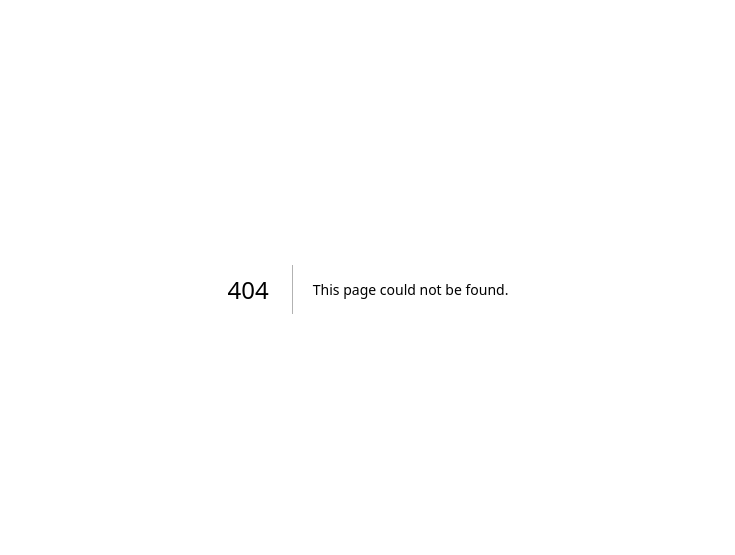
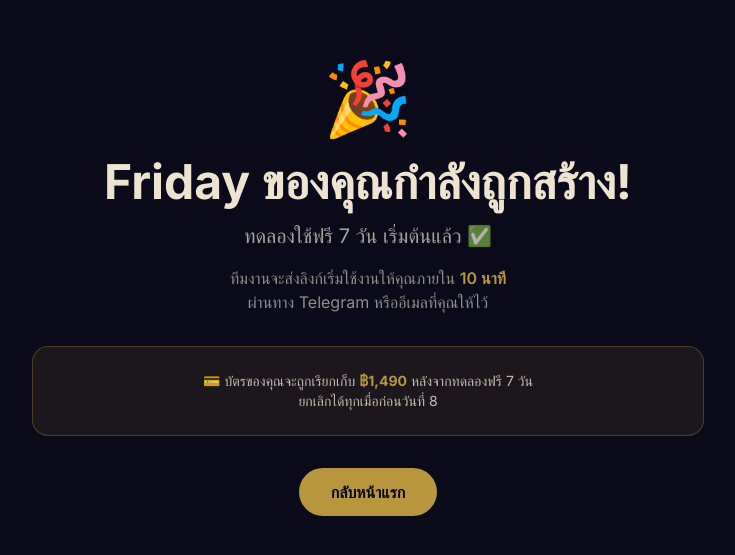
Before and after one commit to jetlauncher/getyourfriday, a Next.js app: page /success in a window 1280 px wide. Before the commit this address had no page. Shown: the part 111-666 px from the top of the page, without its empty margins (272-1007 px from the left). Built offline with nearby package versions, Linux system fonts and the light colour scheme.

Commit message:
Add /success page for post-Stripe redirect

```diff
--- /dev/null
+++ b/app/success/page.tsx
@@ -0,0 +1,35 @@
+'use client'
+
+import Link from 'next/link'
+
+export default function SuccessPage() {
+  return (
+    <div className="min-h-screen bg-[#0A0A1A] flex items-center justify-center p-4">
+      <div className="max-w-2xl w-full text-center">
+        <div className="text-7xl mb-6">🎉</div>
+        <h1 className="text-4xl md:text-5xl font-bold text-[#EDE3D0] mb-4">
+          Friday ของคุณกำลังถูกสร้าง!
+        </h1>
+        <p className="text-xl text-[#EDE3D0]/70 mb-4">
+          ทดลองใช้ฟรี 7 วัน เริ่มต้นแล้ว ✅
+        </p>
+        <p className="text-[#EDE3D0]/60 mb-8">
+          ทีมงานจะส่งลิงก์เริ่มใช้งานให้คุณภายใน <span className="text-[#B8963E] font-semibold">10 นาที</span><br />
+          ผ่านทาง Telegram หรืออีเมลที่คุณให้ไว้
+        </p>
+        <div className="bg-[#B8963E]/10 border border-[#B8963E]/30 rounded-2xl p-6 mb-8">
+          <p className="text-[#EDE3D0]/80 text-sm">
+            💳 บัตรของคุณจะถูกเรียกเก็บ <strong className="text-[#B8963E]">฿1,490</strong> หลังจากทดลองฟรี 7 วัน<br />
+            ยกเลิกได้ทุกเมื่อก่อนวันที่ 8
+          </p>
+        </div>
+        <Link
+          href="/"
+          className="inline-block bg-[#B8963E] text-[#0A0A1A] px-8 py-3 rounded-full font-semibold hover:bg-[#B8963E]/90 transition-all"
+        >
+          กลับหน้าแรก
+        </Link>
+      </div>
+    </div>
+  )
+}
```
